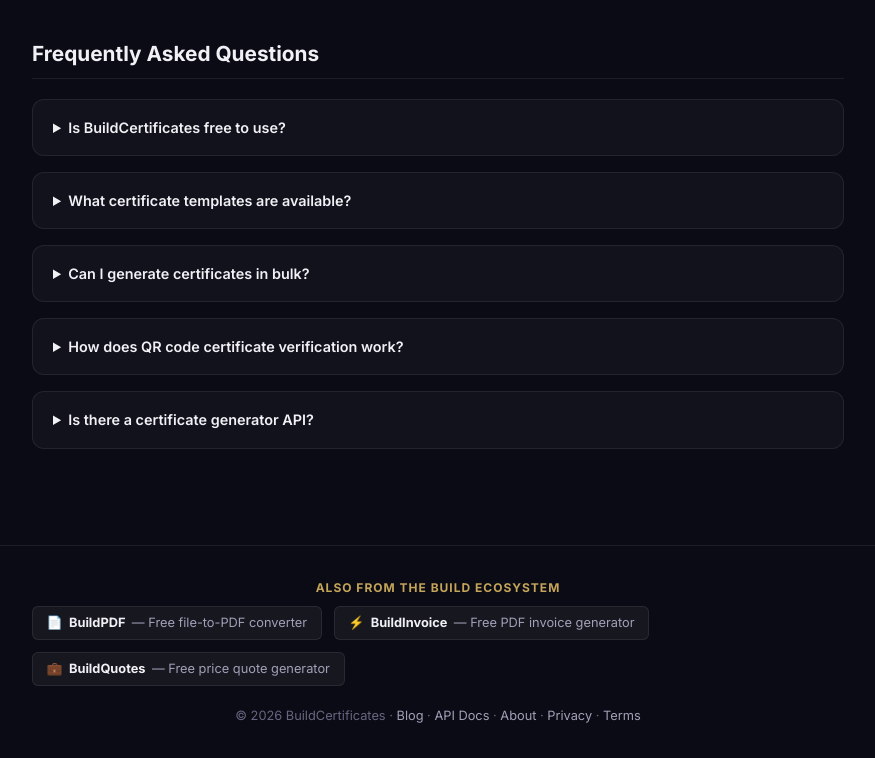
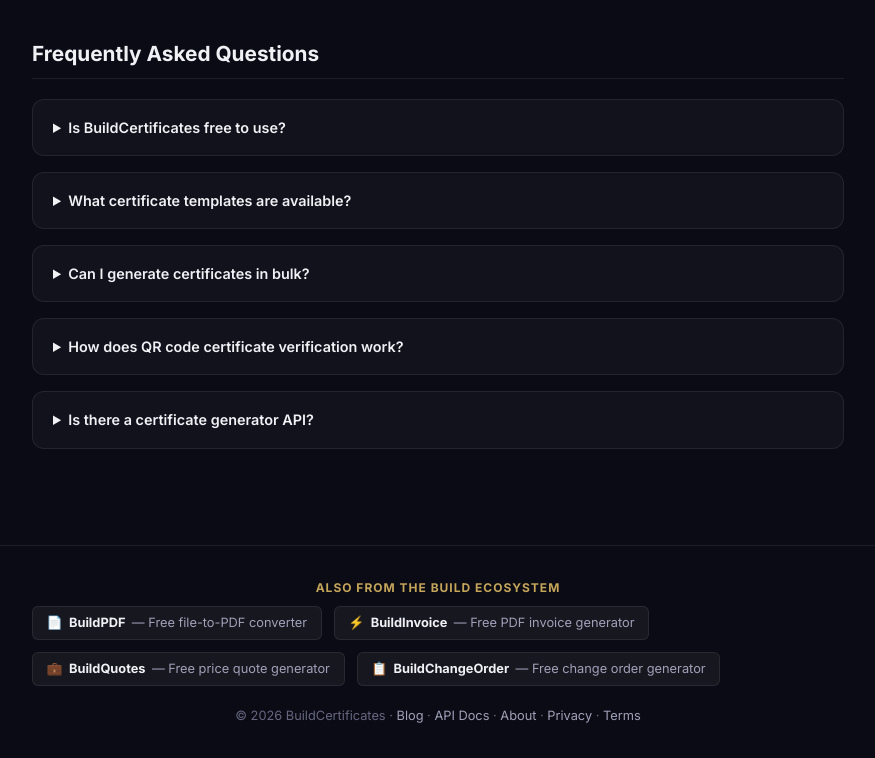
Before and after one commit to dcwynne89/buildcertificates, a website: page index.html in a window 1280 px wide. Shown: the part 1709-2467 px from the top of the page, without its empty margins (202-1077 px from the left). Drawn offline with nearby package versions, Linux system fonts and the light colour scheme; a web font is replaced by a local one.

Commit message:
Add-BuildChangeOrder-to-ecosystem-footer

```diff
--- a/index.html
+++ b/index.html
@@ -364,6 +364,7 @@
         <a href="https://buildpdf.co" target="_blank" rel="noopener" style="display:inline-flex;align-items:center;gap:0.4rem;padding:0.35rem 0.85rem;background:rgba(255,255,255,0.05);border:1px solid var(--border);border-radius:6px;font-size:0.8rem;color:var(--text-secondary);text-decoration:none;transition:border-color 0.2s,color 0.2s;">📄 <strong style="color:var(--text-primary);">BuildPDF</strong> — Free file-to-PDF converter</a>
         <a href="https://buildinvoice.co" target="_blank" rel="noopener" style="display:inline-flex;align-items:center;gap:0.4rem;padding:0.35rem 0.85rem;background:rgba(255,255,255,0.05);border:1px solid var(--border);border-radius:6px;font-size:0.8rem;color:var(--text-secondary);text-decoration:none;transition:border-color 0.2s,color 0.2s;">⚡ <strong style="color:var(--text-primary);">BuildInvoice</strong> — Free PDF invoice generator</a>
         <a href="https://buildquotes.co" target="_blank" rel="noopener" style="display:inline-flex;align-items:center;gap:0.4rem;padding:0.35rem 0.85rem;background:rgba(255,255,255,0.05);border:1px solid var(--border);border-radius:6px;font-size:0.8rem;color:var(--text-secondary);text-decoration:none;transition:border-color 0.2s,color 0.2s;">💼 <strong style="color:var(--text-primary);">BuildQuotes</strong> — Free price quote generator</a>
+        <a href="https://buildchangeorder.co" target="_blank" rel="noopener" style="display:inline-flex;align-items:center;gap:0.4rem;padding:0.35rem 0.85rem;background:rgba(255,255,255,0.05);border:1px solid var(--border);border-radius:6px;font-size:0.8rem;color:var(--text-secondary);text-decoration:none;transition:border-color 0.2s,color 0.2s;">📋 <strong style="color:var(--text-primary);">BuildChangeOrder</strong> — Free change order generator</a>
       </div>
     </div>
     <p>© 2026 BuildCertificates · <a href="/blog/">Blog</a> · <a href="/api/docs">API Docs</a> · <a href="/about.html">About</a> · <a href="/privacy.html">Privacy</a> · <a href="/terms.html">Terms</a></p>
```
